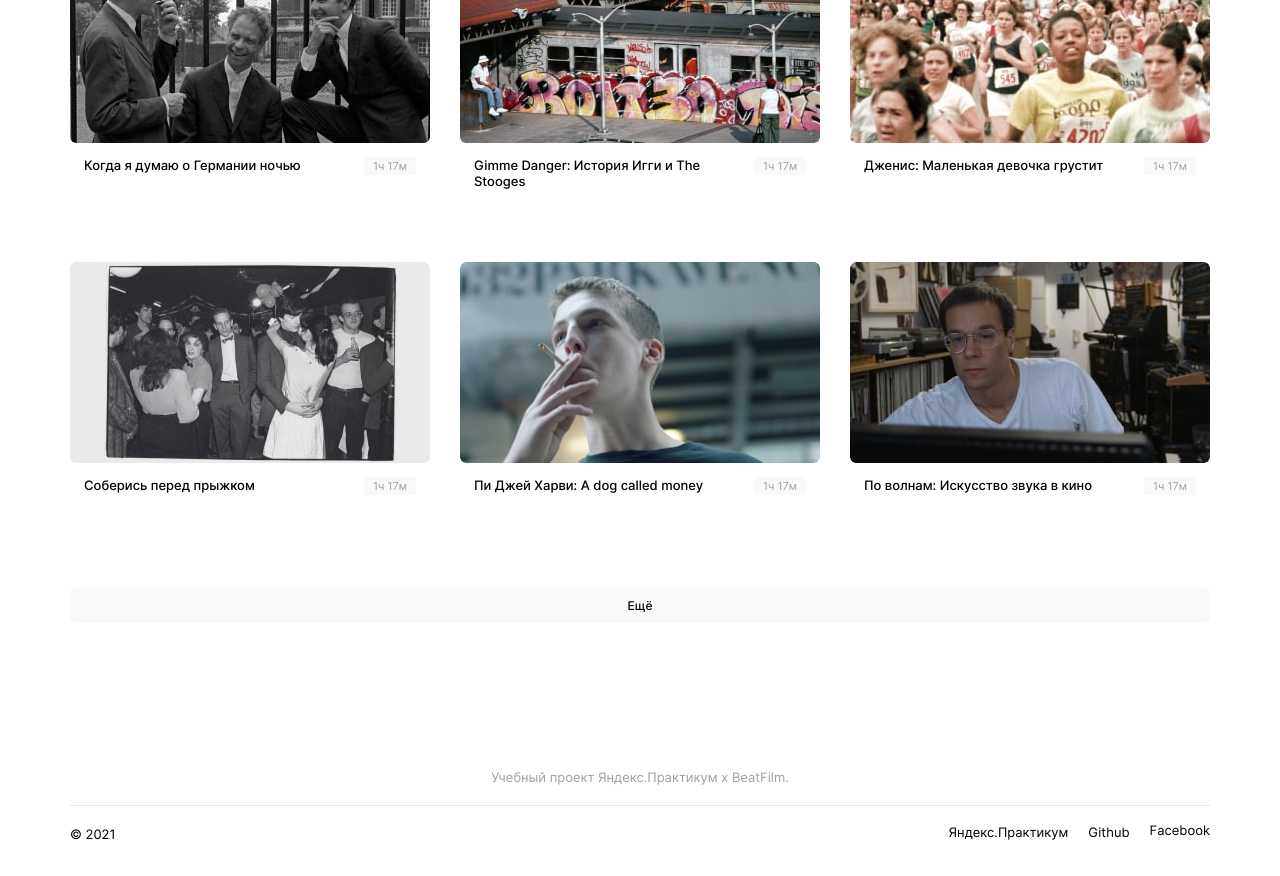
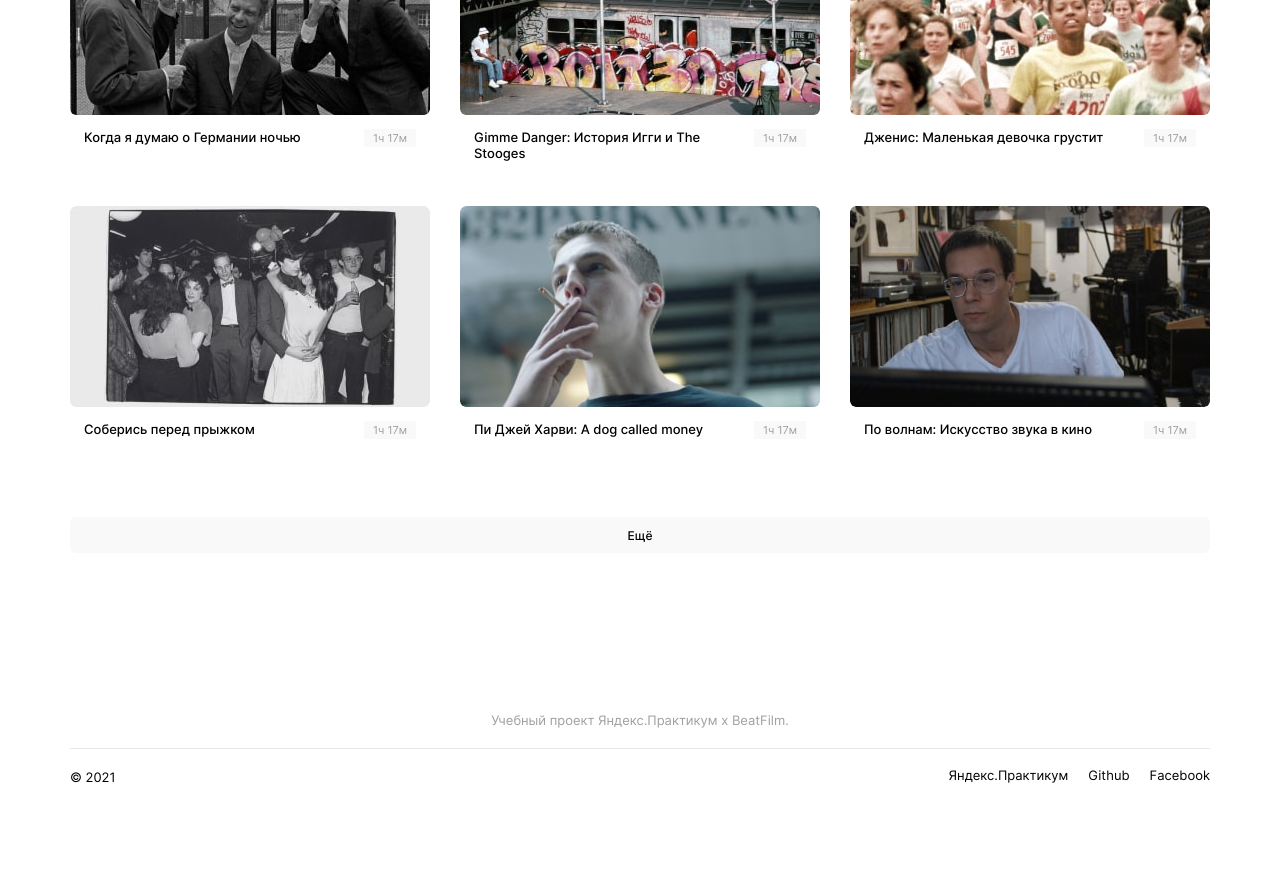
Before and after one commit to ClickEsc/movies-explorer-frontend, a React (Create React App) app: page /movies in a window 1280 px wide. Shown: the part 960-1836 px from the top of the page. After the commit the page ends 1779 px from the top, so only its background shows below. Built offline with nearby package versions, Linux system fonts and the light colour scheme.

Commit message:
Fix: PixelPerfect

```diff
--- a/src/components/Footer/Footer.css
+++ b/src/components/Footer/Footer.css
@@ -1,5 +1,5 @@
 .footer {
-  padding: 66px 70px 20px;
+  padding: 79px 70px 20px;
   background-color: #fff;
 }
 
@@ -44,5 +44,5 @@
 }
 
 .footer__list-item:last-of-type {
-  margin: 0;
+  margin-right: 0;
 }
--- a/src/components/Movies/Movies.js
+++ b/src/components/Movies/Movies.js
@@ -14,7 +14,7 @@ import movie10 from '../../images/movie-card__image_10.jpg';
 import movie11 from '../../images/movie-card__image_11.jpg';
 import movie12 from '../../images/movie-card__image_12.jpg';
 
-import './Movies.css'
+import './Movies.css';
 
 function Movies(props) {
   return (
--- a/src/components/MoviesCard/MoviesCard.css
+++ b/src/components/MoviesCard/MoviesCard.css
@@ -18,7 +18,7 @@
 
 .movies-card__info {
   box-sizing: border-box;
-  margin: 14px;
+  margin: 14px 0 0;
   padding: 0 14px;
   width: 100%;
   display: flex;
@@ -59,6 +59,8 @@
 
 .movies-card__title {
   margin: 0;
+  max-width: 250px;
+  max-height: 16px;
   font-size: 13px;
   font-weight: 500;
   line-height: 16px;
--- a/src/components/MoviesCard/MoviesCard.js
+++ b/src/components/MoviesCard/MoviesCard.js
@@ -1,4 +1,4 @@
-import './MoviesCard.css'
+import './MoviesCard.css';
 
 function MoviesCard(props) {
   return (
```
